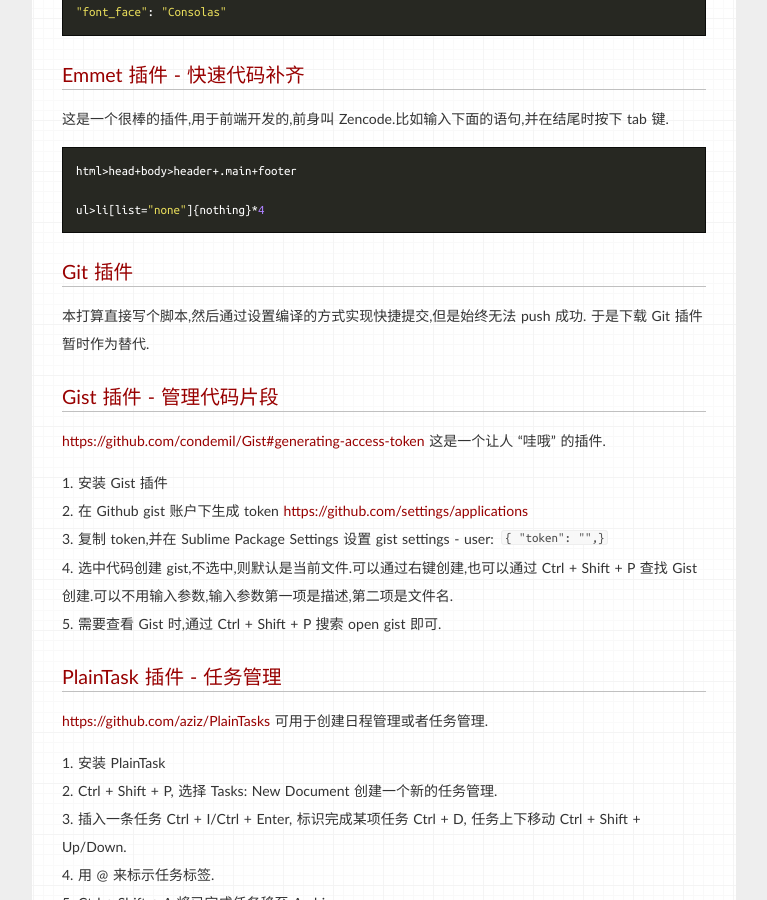
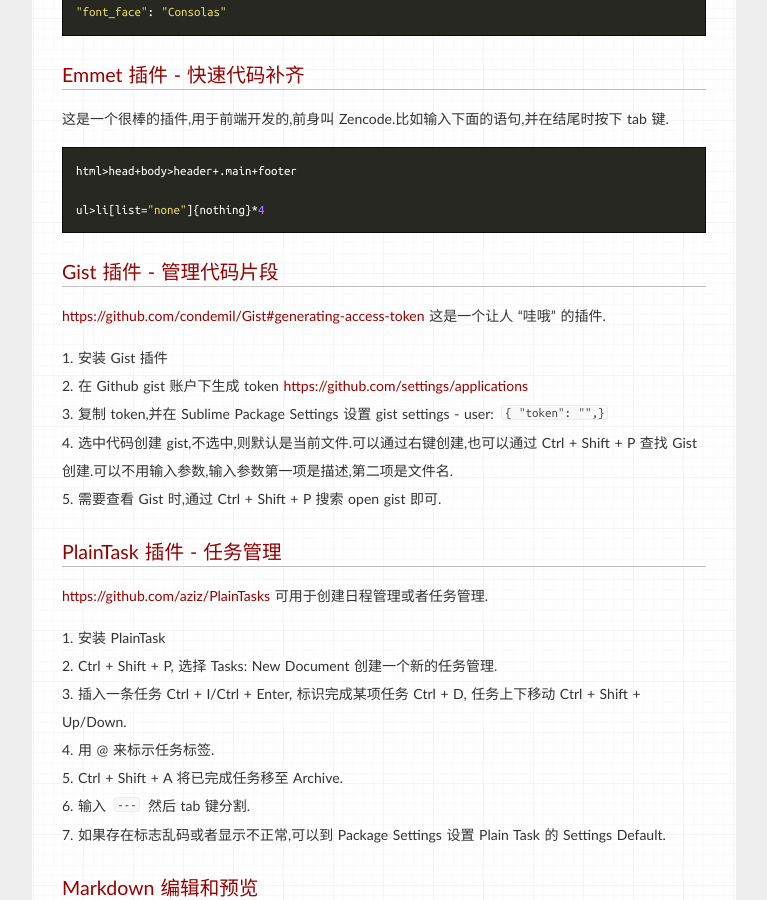
Before and after one commit to Xuezhiyuanlin/herechen.github.io, a Jekyll site: the page built from _posts/2014-04-23-sublime-text-leaning-log.md, in a window 1280 px wide and 900 px high, scrolled down 5005 px. Shown: the whole window, without its empty margins (256-1023 px from the left). Built offline with Jekyll 4.4.1, drawn with Linux system fonts in a browser that asks for light colours; some web fonts are replaced; Markdown is read by kramdown in place of the engine named in the settings; comment, search, counter and statistics services are not loaded.

Commit message:
herechen

```diff
--- a/_posts/2014-04-23-sublime-text-leaning-log.md
+++ b/_posts/2014-04-23-sublime-text-leaning-log.md
@@ -202,11 +202,6 @@
 
 	ul>li[list="none"]{nothing}*4
 
-##Git 插件
-
-本打算直接写个脚本,然后通过设置编译的方式实现快捷提交,但是始终无法 push 成功.
-于是下载 Git 插件暂时作为替代.
-
 ##Gist 插件 - 管理代码片段
 
 [https://github.com/condemil/Gist#generating-access-token](https://github.com/condemil/Gist#generating-access-token) 这是一个让人 "哇哦" 的插件.
```
Also changed, not shown: 2 other files.
